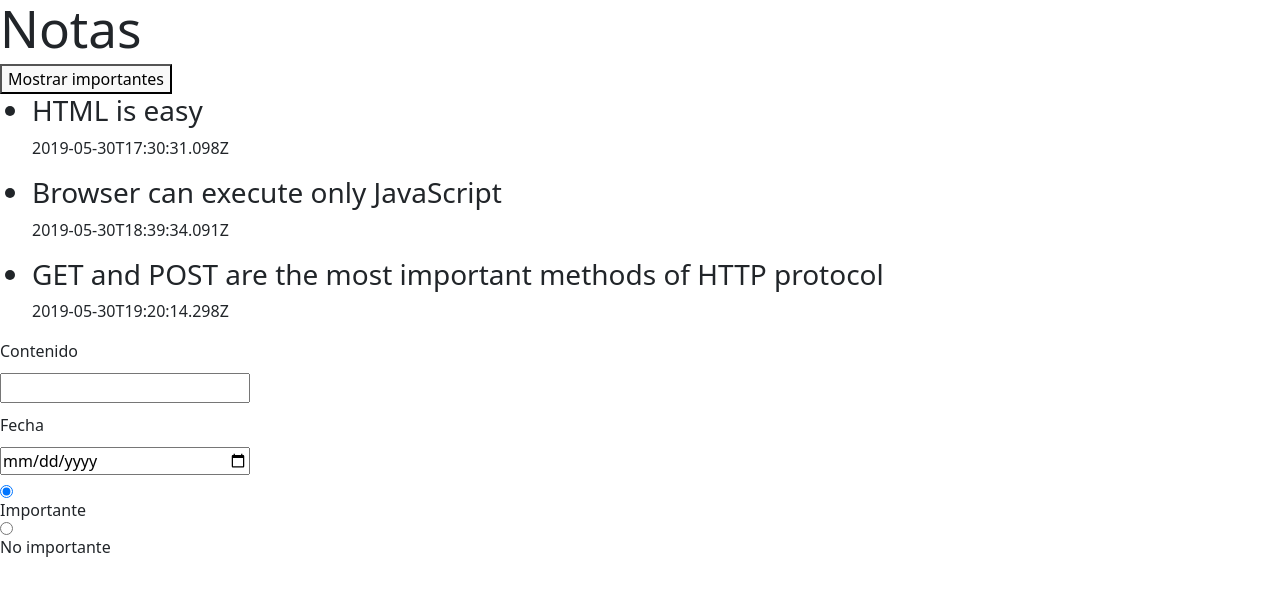
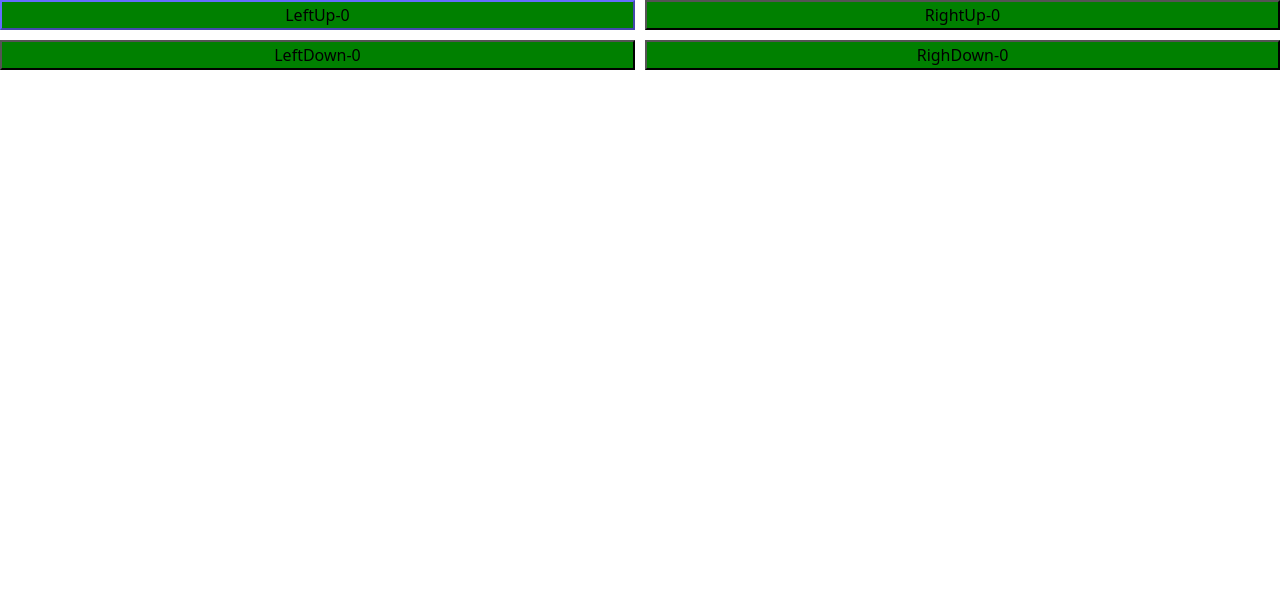
Before and after one commit to crrsk/eportfolio_dashboard_g2, a React (Vite) app: page / in a window 1280 px wide. Shown: the top 592 px of the page. Built offline with nearby package versions, Linux system fonts and the light colour scheme.

Commit message:
ejRefuerzo

```diff
--- a/src/App.jsx
+++ b/src/App.jsx
@@ -1,18 +1,37 @@
 import { useState } from 'react'
 import reactLogo from './assets/react.svg'
 import viteLogo from '/vite.svg'
-import Boton from './componentes/Boton'
-import NotaForm from './componentes/NotaForm'
+import './Botonera.css'
+import Botonera from './componentes/componentesRefuerzo/Botonera'
 
 function App() {
-  let estado=0
+  let estado = 0
+  const botonera = [{
+    texto: "LeftUp",
+    valor: 0
+  },
+  {
+    texto: "RightUp",
+    valor: 0
+  },
+  {
+    texto: "LeftDown",
+    valor: 0
+  },
+  {
+    texto: "RighDown",
+    valor: 0
+  }]
+
 
   return (
 
-    <div>
-      <h1>Notas</h1>
-      <Boton estado={estado}></Boton>
-      <NotaForm></NotaForm>
+    <div className='botonera'>
+
+        {botonera.map((a)=><Botonera nombre={a.texto} valor={a.valor}></Botonera> )}
+
+
+
     </div>
 
 
--- /dev/null
+++ b/src/Botonera.css
@@ -0,0 +1,16 @@
+.rojo{
+    background-color: red;
+}
+
+.verde{
+    background-color: green;
+}
+.amarillo{
+    background-color: yellow;
+}
+
+.botonera {
+  display: grid;
+  grid-template-columns: repeat(2, 1fr);  /* 2 columnas */
+  gap: 10px;  /* separación entre botones */
+}
--- /dev/null
+++ b/src/componentes/componentesRefuerzo/Botonera.jsx
@@ -0,0 +1,24 @@
+
+import { useState } from "react"
+
+function Botonera(props){
+   const[cuenta,setState]=useState(props.valor)
+
+    function incrementarCuenta(){
+        setState(cuenta+1)
+    }
+    function elegirColor(){
+        if (cuenta%2==0){
+            return "verde"
+        }else{
+            return "rojo"
+        }
+    }
+    return(
+        <>
+            <button className={elegirColor()} onClick={incrementarCuenta}>{props.nombre}-{cuenta}</button>
+        </>
+    )
+}
+
+export default Botonera
```
